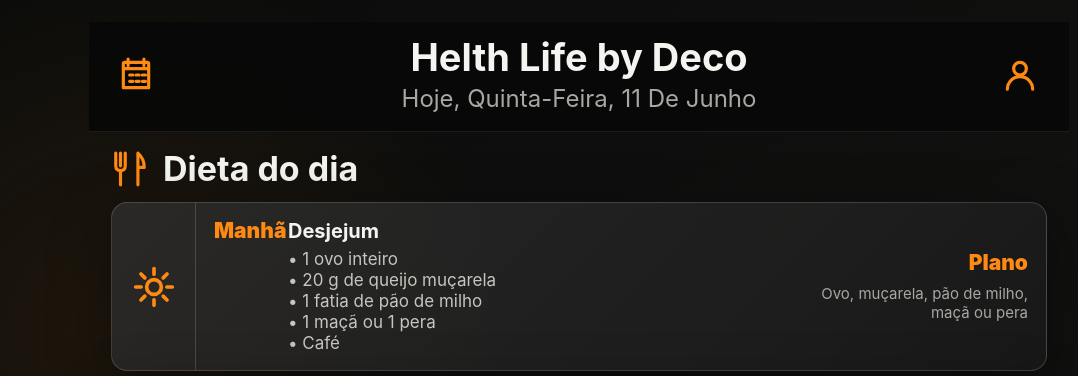
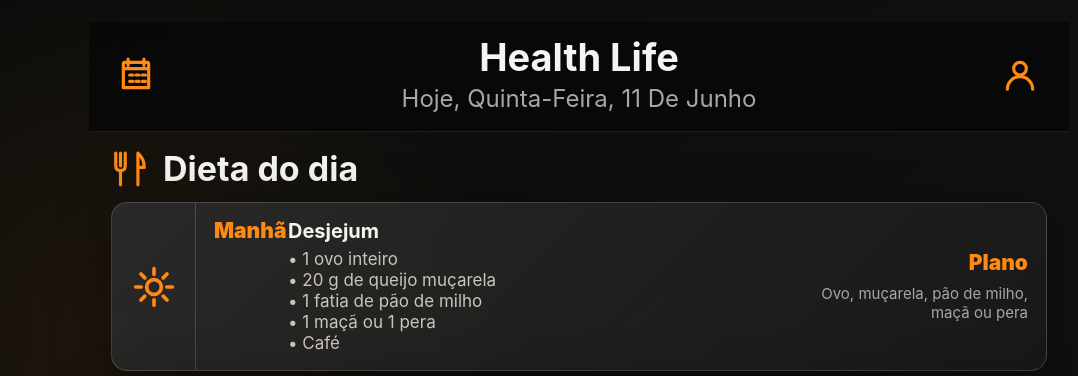
Before and after one commit to decovin/health-life, a website: page index.html in a window 1280 px wide. Shown: the top 376 px of the page, without its empty margins (61-1139 px from the left). Drawn offline with nearby package versions, Linux system fonts and the light colour scheme; no server answers.

Commit message:
Update Health Life icon and naming

```diff
--- a/index.html
+++ b/index.html
@@ -4,7 +4,7 @@
     <meta charset="UTF-8" />
     <meta name="viewport" content="width=device-width, initial-scale=1.0" />
     <meta name="theme-color" content="#070807" />
-    <title>Helth Life by Deco</title>
+    <title>Health Life</title>
     <link rel="icon" href="/icons/health-life.svg" type="image/svg+xml" />
     <link rel="apple-touch-icon" href="/icons/health-life.svg" />
     <link rel="manifest" href="/manifest.webmanifest" />
@@ -20,7 +20,7 @@
         </button>
         <input class="native-date-input" id="historyDateInput" type="date" aria-label="Selecionar dia" />
         <div class="header-title">
-          <h1>Helth Life by Deco</h1>
+          <h1>Health Life</h1>
           <p id="todayLabel">Hoje</p>
         </div>
         <button class="icon-button" type="button" aria-label="Perfil" title="Perfil">
```
Also changed, not shown: icons/health-life.svg, manifest.webmanifest.
